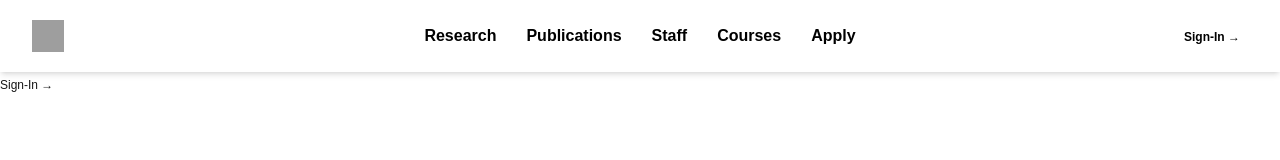
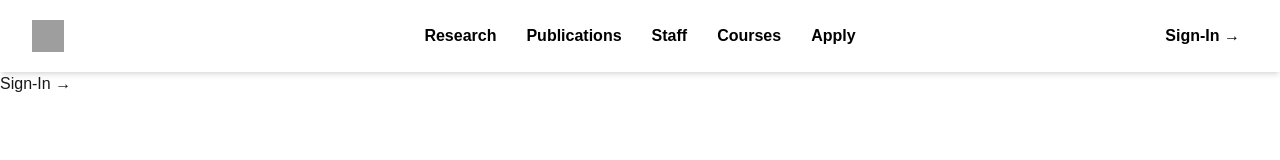
Before and after one commit to WACKE127/Dahl-Lab-No-Template, a Next.js app in the folder dahl-web/: page /p/apply in a window 1280 px wide. Shown: the top 160 px of the page. Built offline with nearby package versions, Linux system fonts and the light colour scheme; no server answers; grey boxes are pictures that could not be loaded.

Commit message:
AuthButton text to size S

```diff
--- a/dahl-web/app/components/authbutton.tsx
+++ b/dahl-web/app/components/authbutton.tsx
@@ -7,7 +7,7 @@ const AuthButton = () => {
 
   if (status === "loading") {
     return <button onClick={() => signIn("google")}>
-    <div className = "items-center text-xs">Sign-In <span aria-hidden="true">&rarr;</span></div>
+    <div className = "items-center text-s">Sign-In <span aria-hidden="true">&rarr;</span></div>
   </button>
   }
 
@@ -16,13 +16,13 @@ const AuthButton = () => {
       {session ? (
         <>
           <button onClick={() => signOut()}>
-            <div className = "items-center text-xs">Sign-Out <span aria-hidden="true">&rarr;</span></div>
+            <div className = "items-center text-s">Sign-Out <span aria-hidden="true">&rarr;</span></div>
           </button>
         </>
       ) : (
         <>
           <button onClick={() => signIn("google")}>
-            <div className = "items-center text-xs">Sign-In <span aria-hidden="true">&rarr;</span></div>
+            <div className = "items-center text-s">Sign-In <span aria-hidden="true">&rarr;</span></div>
           </button>
         </>
       )}
```
